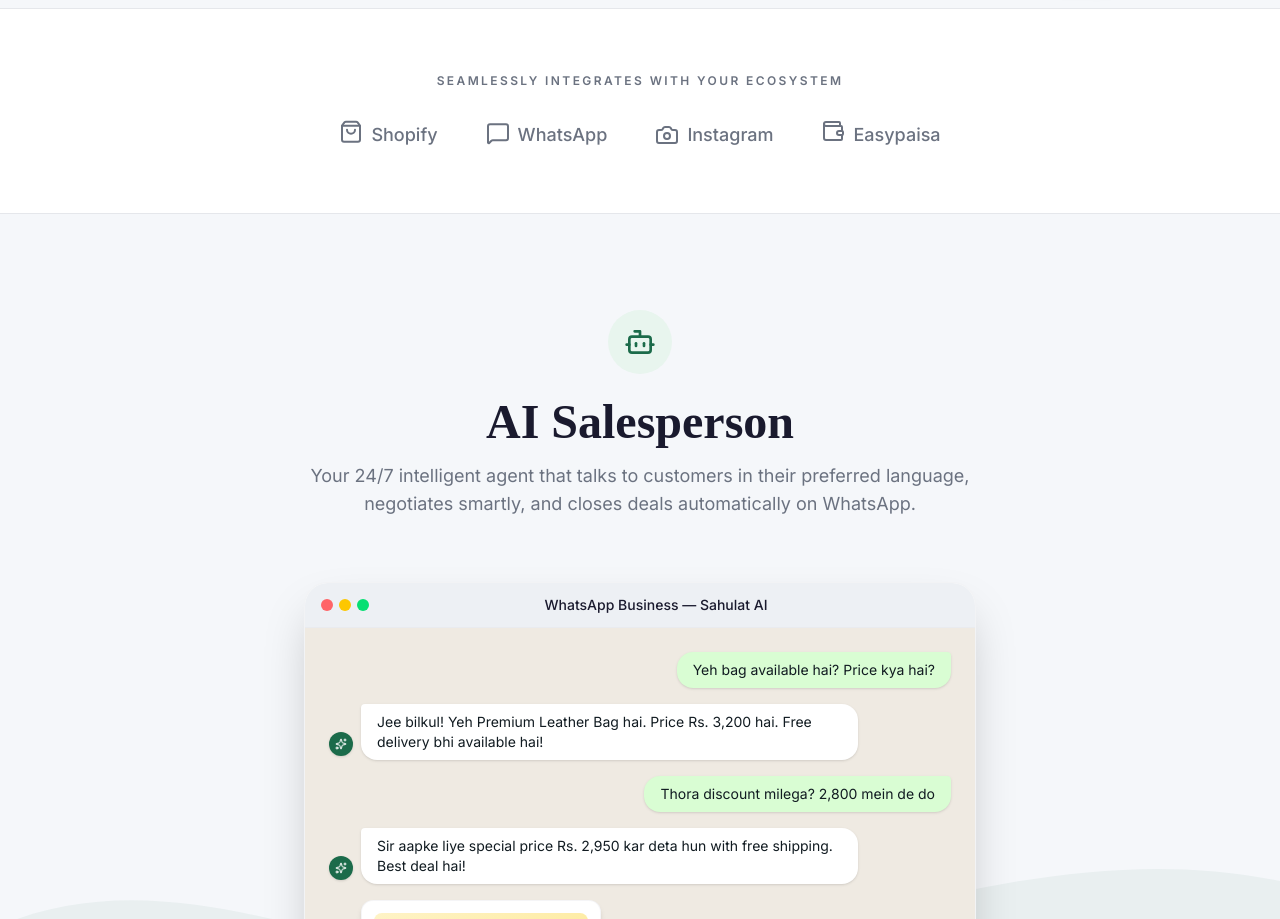
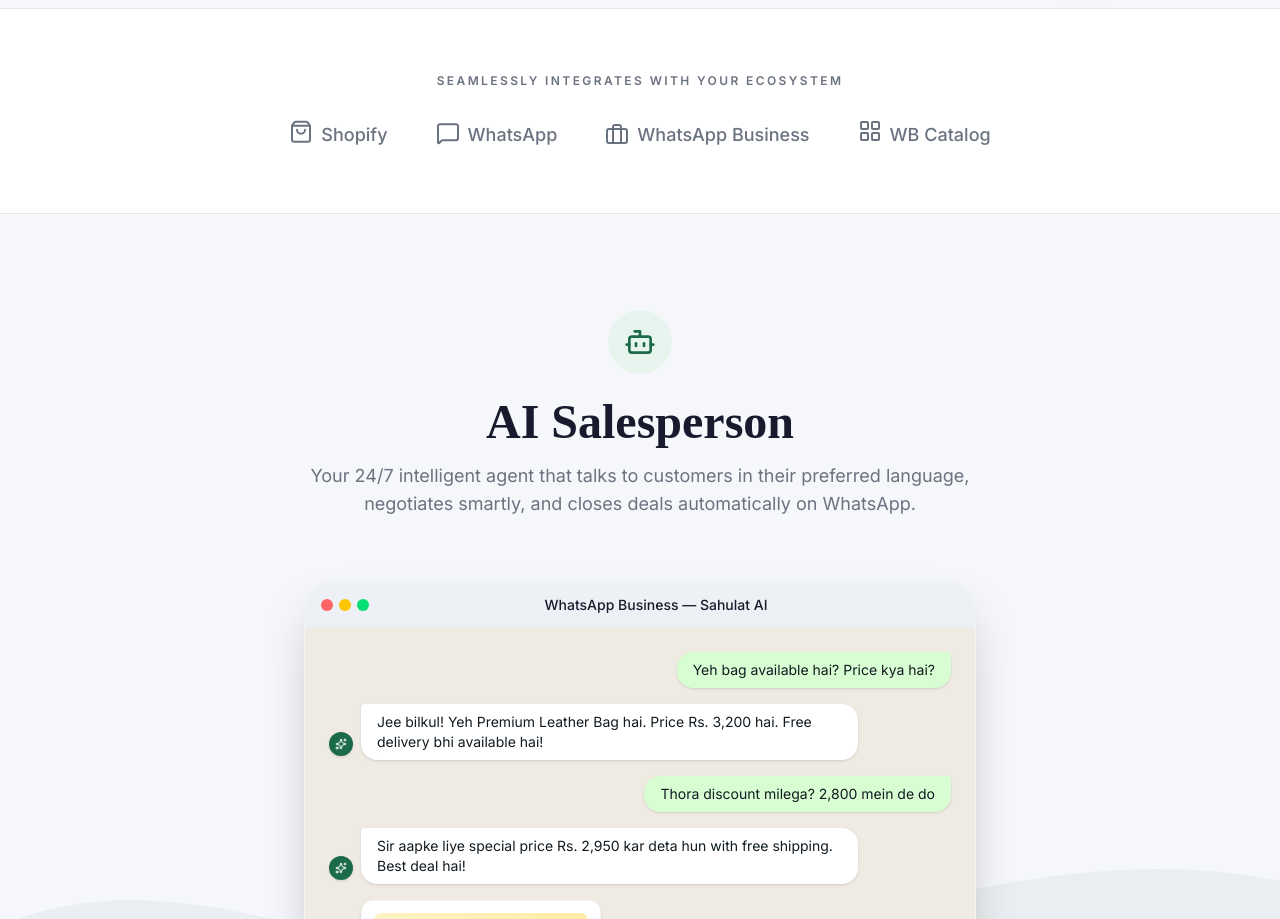
Before and after one commit to Fazal-Khan05/Sahulatcart_Marketing_site, a React (Vite) app: page / in a window 1280 px wide. Shown: the part 800-1719 px from the top of the page. Built offline with nearby package versions, Linux system fonts and the light colour scheme; a web font is replaced by a local one.

Commit message:
Update integrations to WhatsApp Business and WB Catalog

```diff
--- a/src/components/sections/IntegrationBar.jsx
+++ b/src/components/sections/IntegrationBar.jsx
@@ -1,14 +1,14 @@
 import React from 'react';
 import { motion } from 'framer-motion';
-import { ShoppingBag, MessageSquare, Camera, Wallet } from 'lucide-react';
+import { ShoppingBag, MessageSquare, Briefcase, LayoutGrid } from 'lucide-react';
 import FadeInView from '../animations/FadeInView';
 
 const IntegrationBar = () => {
   const integrations = [
     { icon: ShoppingBag, name: 'Shopify', delay: 0 },
     { icon: MessageSquare, name: 'WhatsApp', delay: 0.2 },
-    { icon: Camera, name: 'Instagram', delay: 0.4 },
-    { icon: Wallet, name: 'Easypaisa', delay: 0.6 },
+    { icon: Briefcase, name: 'WhatsApp Business', delay: 0.4 },
+    { icon: LayoutGrid, name: 'WB Catalog', delay: 0.6 },
   ];
 
   return (
```
